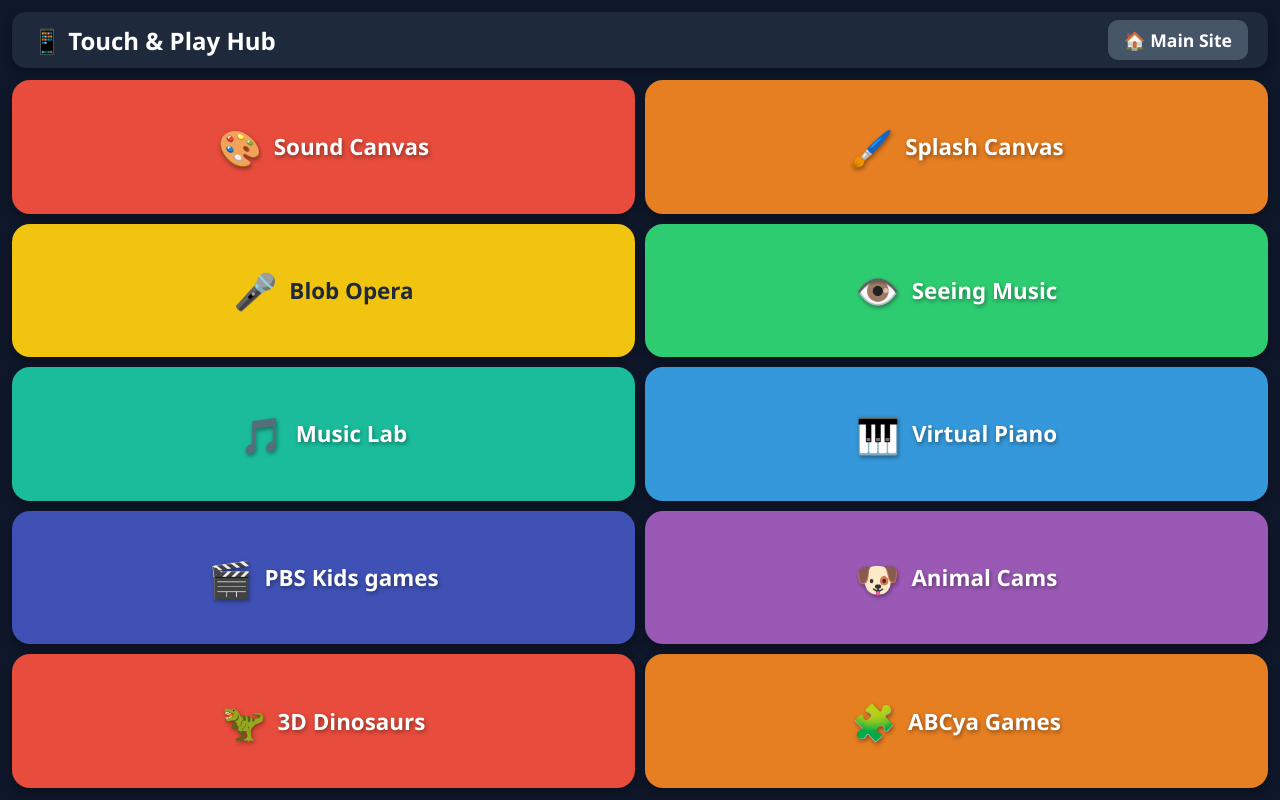
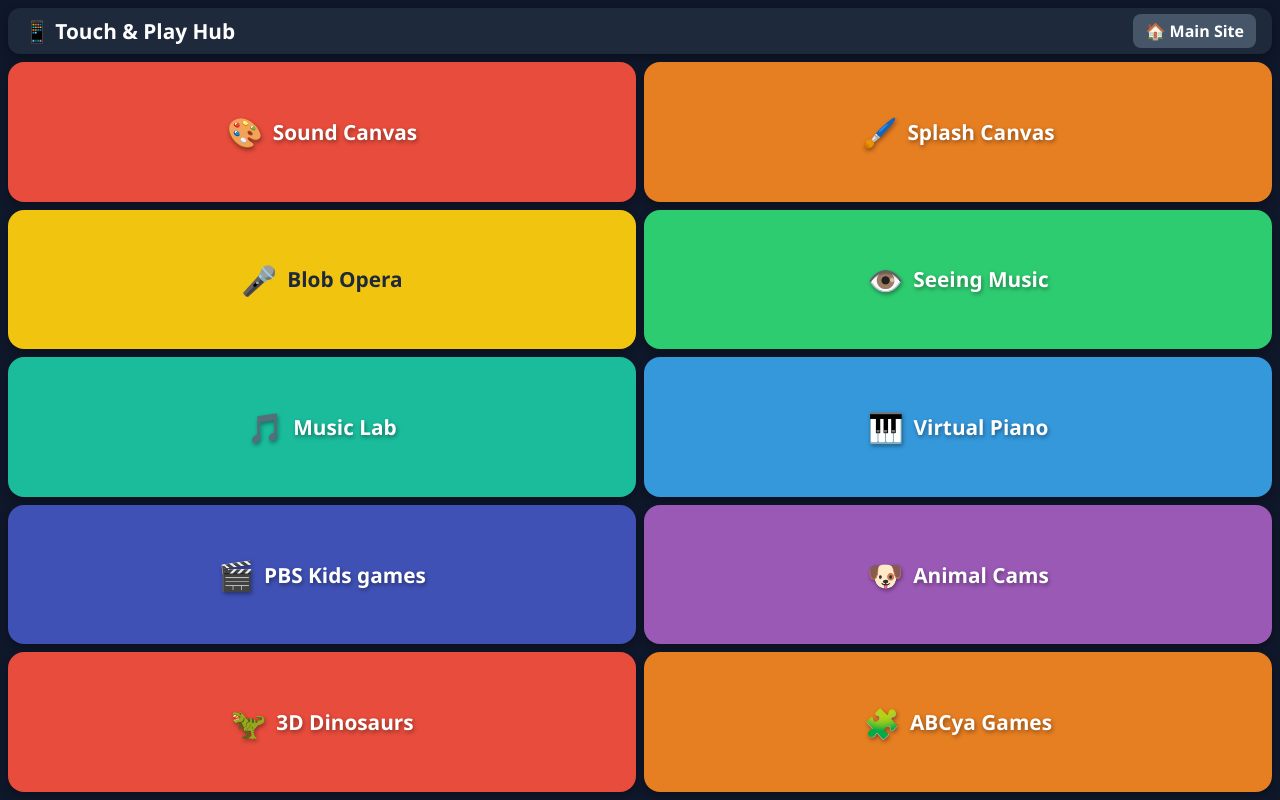
Before and after one commit to nsavold-spec/nsavold-spec.github.io, a plain HTML site: page ipad.html in a window 1280 px wide. Drawn offline with Linux system fonts and the light colour scheme.

Commit message:
Update ipad.html

```diff
--- a/ipad.html
+++ b/ipad.html
@@ -1,5 +1,3 @@
-<!DOCTYPE html>
-<html lang="en">
 <head>
     <meta charset="UTF-8">
     <meta name="viewport" content="width=device-width, initial-scale=1.0, maximum-scale=1.0, user-scalable=no">
@@ -11,19 +9,21 @@
 
         html, body {
             height: 100%;
+            height: 100dvh; /* Dynamically resizes when browser tabs open */
             margin: 0;
             padding: 0;
             font-family: 'Segoe UI', Arial, sans-serif;
             background-color: #0f172a;
-            overflow: hidden; /* Guaranteed zero scrolling */
+            overflow: hidden;
         }
 
         .ipad-container {
             display: flex;
             flex-direction: column;
-            height: 100vh;
-            padding: 12px;
-            gap: 12px;
+            height: 100%;
+            height: 100dvh;
+            padding: 8px;
+            gap: 8px;
         }
 
         header {
@@ -32,24 +32,24 @@
             align-items: center;
             background-color: #1e293b;
             color: white;
-            padding: 8px 20px;
-            border-radius: 14px;
+            padding: 6px 16px;
+            border-radius: 12px;
             flex-shrink: 0;
             box-shadow: 0 4px 10px rgba(0,0,0,0.3);
         }
 
         h1 {
             margin: 0;
-            font-size: 1.5rem;
+            font-size: 1.3rem;
         }
 
         .home-btn {
             background-color: #475569;
             color: white;
             text-decoration: none;
-            padding: 8px 16px;
-            border-radius: 10px;
-            font-size: 1.1rem;
+            padding: 6px 12px;
+            border-radius: 8px;
+            font-size: 1rem;
             font-weight: bold;
             transition: background-color 0.2s;
         }
@@ -62,27 +62,29 @@
             display: grid;
             grid-template-columns: repeat(2, 1fr);
             grid-template-rows: repeat(5, 1fr);
-            gap: 10px;
+            gap: 8px;
             flex: 1;
+            min-height: 0; /* Forces grid rows to shrink dynamically */
         }
 
         .touch-btn {
             display: flex;
             align-items: center;
             justify-content: center;
-            gap: 12px;
+            gap: 10px;
             color: white;
             text-decoration: none;
-            border-radius: 18px;
-            font-size: 1.4rem;
+            border-radius: 16px;
+            font-size: 1.3rem;
             font-weight: bold;
             text-align: center;
-            box-shadow: 0 6px 12px rgba(0,0,0,0.3);
+            box-shadow: 0 4px 8px rgba(0,0,0,0.3);
             transition: transform 0.1s ease, filter 0.1s ease;
             user-select: none;
             -webkit-tap-highlight-color: transparent;
-            padding: 8px 14px;
+            padding: 6px 10px;
             text-shadow: 1px 2px 4px rgba(0,0,0,0.4);
+            min-height: 0;
         }
 
         .touch-btn:active {
@@ -101,17 +103,17 @@
         .touch-btn.violet { background-color: #9b59b6; }
 
         .btn-icon {
-            font-size: 2.2rem;
+            font-size: 1.8rem;
         }
 
         @media (max-aspect-ratio: 1/1) {
             .touch-btn {
-                font-size: 1.2rem;
+                font-size: 1.1rem;
                 flex-direction: column;
-                gap: 4px;
+                gap: 2px;
             }
             .btn-icon {
-                font-size: 1.8rem;
+                font-size: 1.5rem;
             }
         }
     </style>
```
